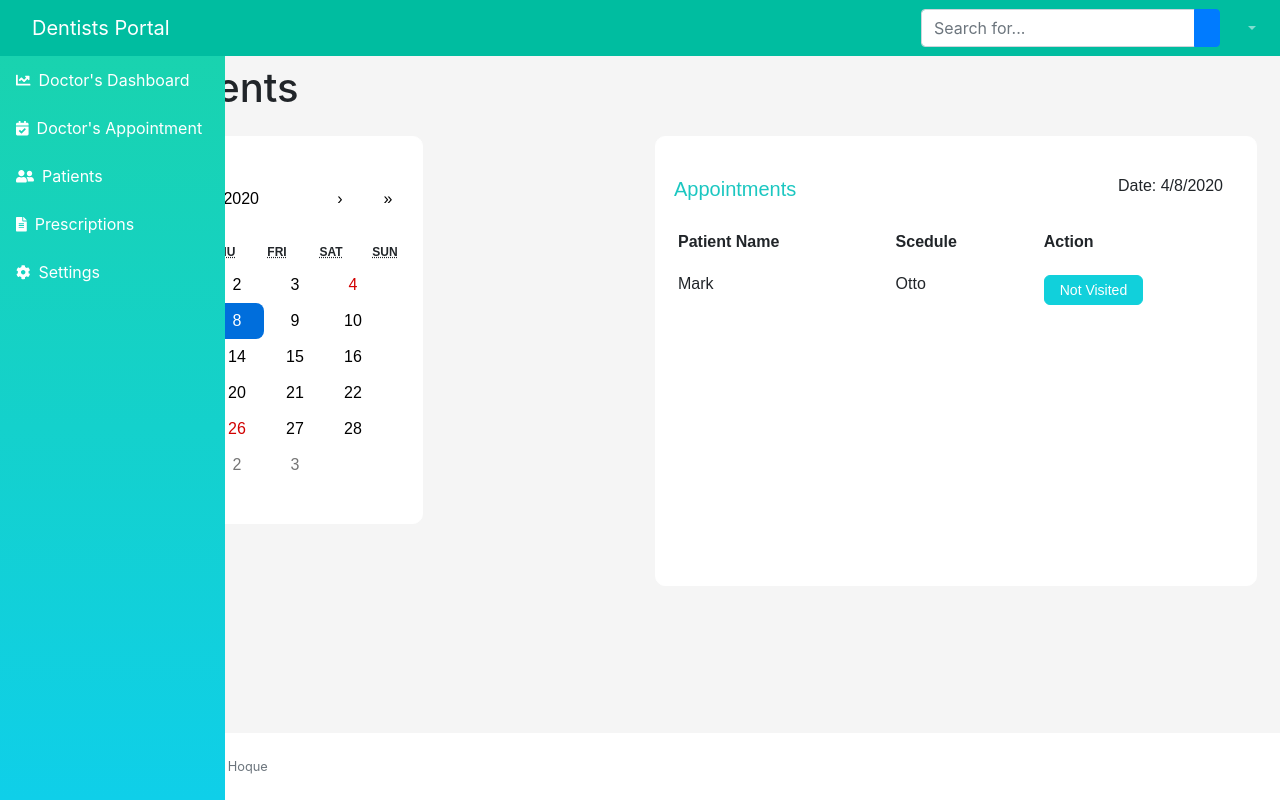
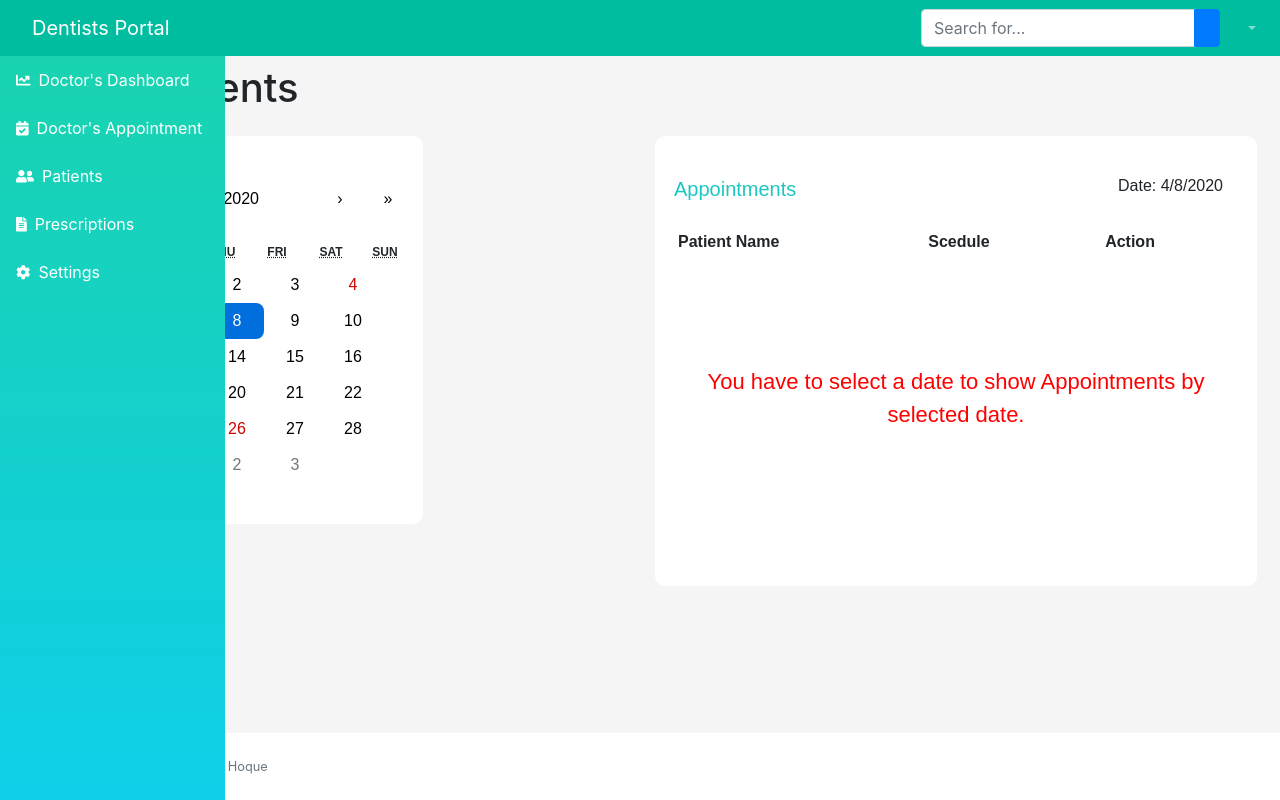
Before and after one commit to hoque-nazmul/dentists-portal-client, a React (Create React App) app: page /doctorsAppointment in a window 1280 px wide. Built offline with nearby package versions, Linux system fonts and the light colour scheme.

Commit message:
finally displayed doctor's appointment by selected date

```diff
--- a/src/components/Admin/Appointments/Appointments.css
+++ b/src/components/Admin/Appointments/Appointments.css
@@ -45,3 +45,11 @@
     font-size: 14px;
     font-weight: 500;
 }
+
+.Appointment .alertAppointment {
+    color: red;
+    padding-top: 102px;
+    text-align: center;
+    font-size: 22px;
+    line-height: 1.5em;
+}
--- a/src/components/Admin/Appointments/Appointments.js
+++ b/src/components/Admin/Appointments/Appointments.js
@@ -9,14 +9,28 @@ import { useState } from 'react';
 const Appointments = () => {
     const [date, setDate] = useState(new Date());
     const [appointments, setAppointments] = useState([]);
+    const [activeAppointment, setActiveAppointment] = useState(null);
 
+    // const today = new Date().toLocaleDateString();
+    //     fetch('http://localhost:4000/appointmentsByToday', {
+    //         method: 'POST',
+    //         body: JSON.stringify({today}),
+    //         headers: {
+    //             "Content-type": "application/json; charset=UTF-8"
+    //         }
+    //     })
+    //         .then(res => res.json())
+    //         .then(todayAppointments => {
+    //             setTodayAppointments(todayAppointments);
+    //             console.log(todayAppointments);
+    //         })
 
     // Stored Clicked Date to State
     const onChange = date => {
         const localDate = date.toLocaleDateString();
         fetch('http://localhost:4000/appointmentsByDate', {
             method: 'POST',
-            body: JSON.stringify({localDate}),
+            body: JSON.stringify({ localDate }),
             headers: {
                 "Content-type": "application/json; charset=UTF-8"
             }
@@ -24,9 +38,8 @@ const Appointments = () => {
             .then(res => res.json())
             .then(appointment => {
                 setAppointments(appointment);
-                console.log(appointments);
+                setActiveAppointment(true);
             })
-
         setDate(date);
     }
     return (
@@ -65,13 +78,21 @@ const Appointments = () => {
                                                     <th scope="col">Action</th>
                                                 </tr>
                                             </thead>
-                                            <tbody>
-                                                <tr>
-                                                    <td>Mark</td>
-                                                    <td>Otto</td>
-                                                    <td><button className="TableActionBtn">Not Visited</button></td>
-                                                </tr>
-                                            </tbody>
+                                            {
+                                                activeAppointment ?
+                                                <tbody>
+                                                {
+                                                    appointments.length > 0 ?
+                                                    appointments.map(data => <tr key={data._id}>
+                                                        <td>{data.name}</td>
+                                                        <td>{data.time}</td>
+                                                        <td><button className="TableActionBtn">Not Visited</button></td>
+                                                    </tr>)
+                                                    : <tr><td colSpan='3' className="alertAppointment">You haven't any appointment on this date.</td></tr>
+                                                }
+                                                </tbody>
+                                                :<tbody><tr><td colSpan='3' className="alertAppointment">You have to select a date to show Appointments by selected date.</td></tr></tbody>
+                                            }
                                         </table>
                                     </div>
                                 </div>
```
